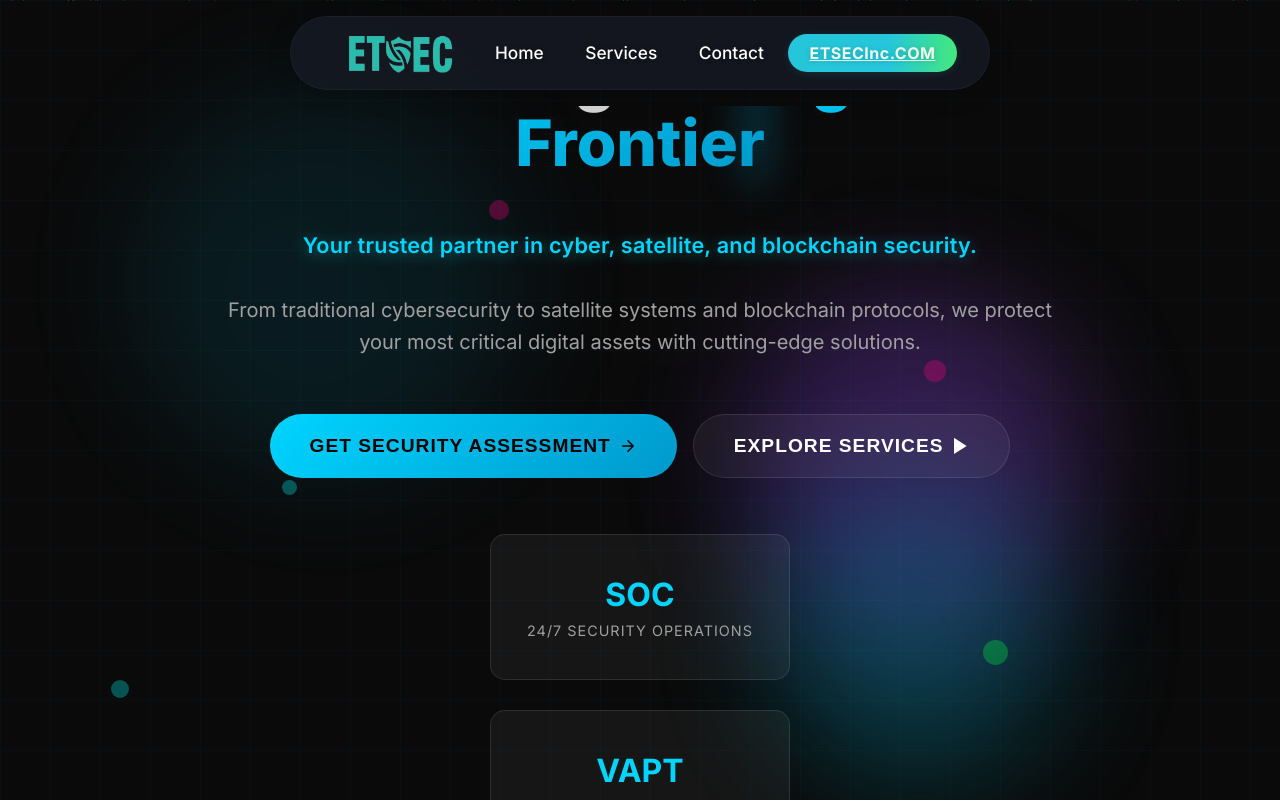
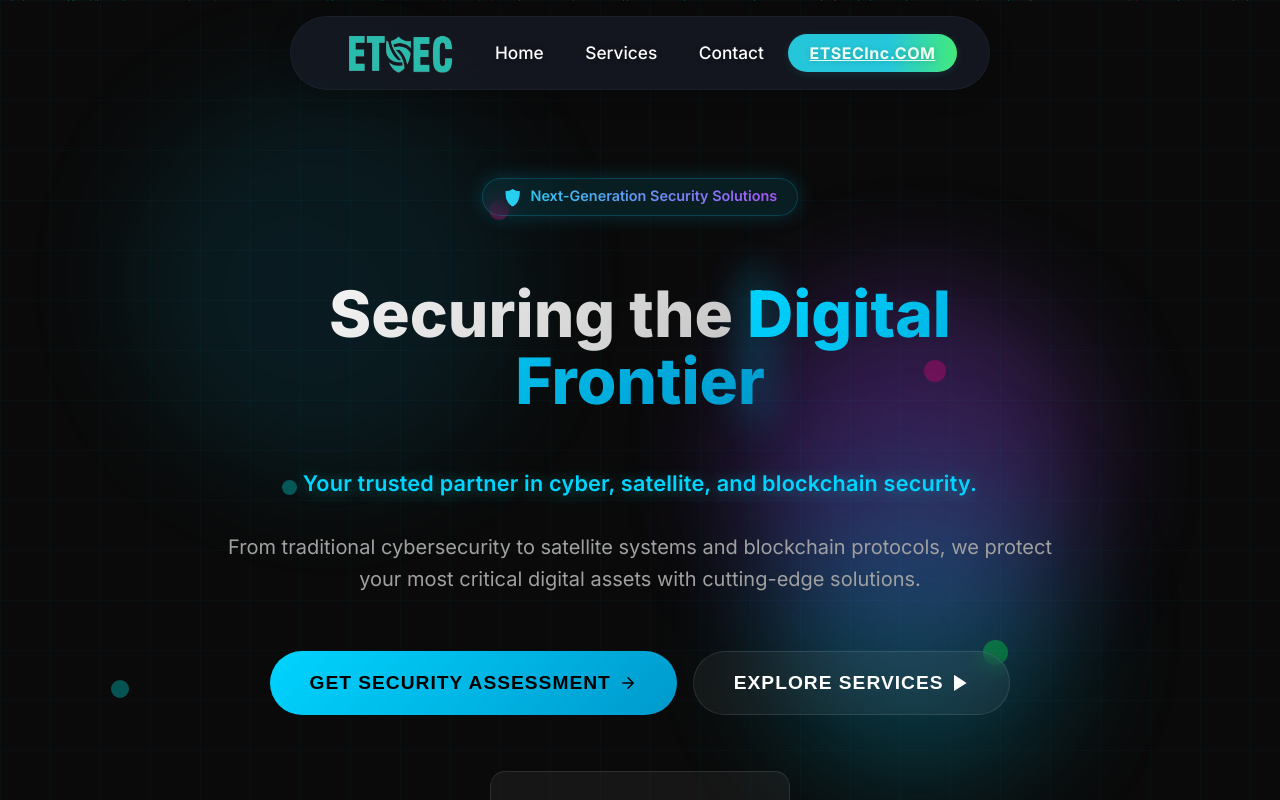
Before and after one commit to AryanRathore04/Etsec_service, a React (Create React App) app: page / in a window 1280 px wide. Shown: the top 800 px of the page. Built offline with nearby package versions, Linux system fonts and the light colour scheme.

Commit message:
Fix home page layout to work with navbar in normal flow
cgen-8ebf16c5ece44fd9bccfd7184ad2a1cb

```diff
--- a/src/pages/Home.css
+++ b/src/pages/Home.css
@@ -1,17 +1,17 @@
 @import url("https://fonts.googleapis.com/css2?family=Inter:wght@300;400;500;600;700;800&display=swap");
 
-/* Hero Section - Full Viewport */
+/* Hero Section - Proper spacing with navbar */
 .hero-section {
-  height: 100vh;
-  min-height: 100vh;
+  min-height: calc(100vh - 120px);
   width: 100%;
   display: flex;
   flex-direction: column;
-  justify-content: center; /* center vertically */
-  align-items: center; /* center horizontally */
+  justify-content: center;
+  align-items: center;
   position: relative;
   z-index: 1;
   background: transparent;
+  padding: 2rem 0;
   margin-bottom: 0 !important;
 }
 
@@ -20,9 +20,10 @@
   flex-direction: column;
   justify-content: center;
   align-items: center;
-  min-height: 40vh;
-  /* default: keep hero centered on desktop; mobile adjustments applied in media queries */
-  margin-top: 0;
+  width: 100%;
+  max-width: 1200px;
+  margin: 0 auto;
+  padding: 0 2rem;
 }
 
 /* Global Reset & Base Styles - Add this if not already in index.css */
@@ -49,19 +50,11 @@ body {
   position: relative;
   min-height: 100vh;
   width: 100%;
-  /* Keep overflow: hidden here if it's strictly for containing background animations,
-     but be aware it will clip any content that overflows this container.
-     If content is overflowing, consider moving the overflow:hidden to a more specific
-     wrapper for background animations only. */
-  overflow: hidden; /* Prevent internal overflow */
-  display: flex;
-  flex-direction: column;
-  justify-content: center;
-  align-items: center;
   background: #0a0a0a;
   color: #ffffff;
   font-family: "Inter", sans-serif;
-  padding: 0rem; /* This is fine */
+  margin: 0;
+  padding: 0;
 }
 
 /* Background Animation */
```
